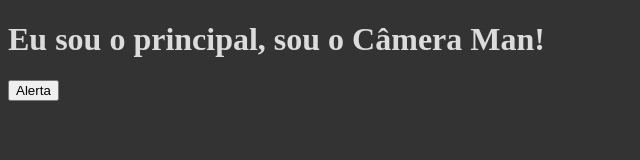
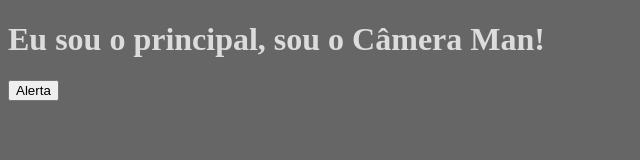
Before and after one commit to vklenz/Repositorio-CameraMan, a plain HTML site: page index.html in a window 1280 px wide. Shown: the whole page, without its empty margins (0-640 px from the left). Drawn offline with Linux system fonts and the light colour scheme.

Commit message:
saiu da jaula

```diff
--- a/estilo/estilo.css
+++ b/estilo/estilo.css
@@ -1,5 +1,5 @@
 body{
-	background: #333;
+	background: #666;
 }
 h1{
 	color: rgb(220,220,220);
```
Also changed, not shown: js/main.js (line endings or trailing spaces).
